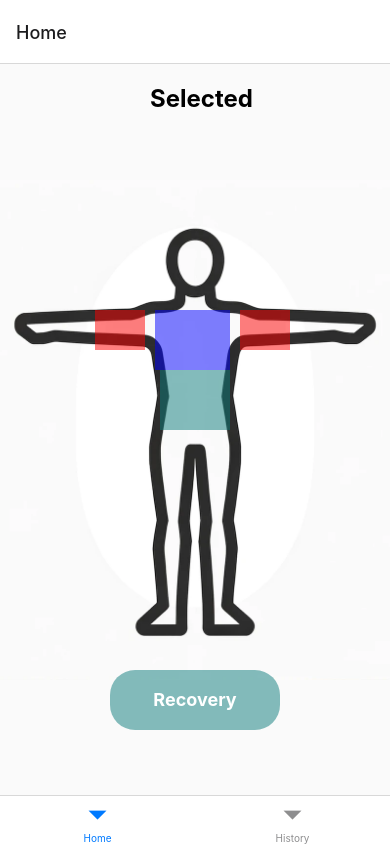
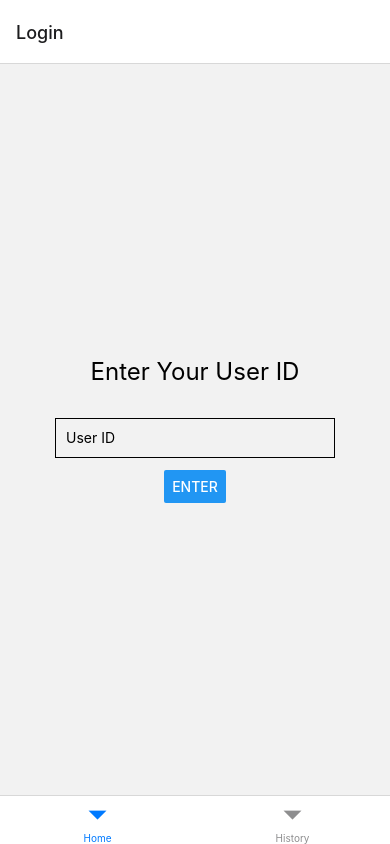
Before and after one commit to joshuaj0421/ZenAthlete, a React Native app: screen / in a window 390 px wide. Built offline with nearby package versions, Linux system fonts and the light colour scheme.

Commit message:
Added login screen

```diff
--- a/App.js
+++ b/App.js
@@ -1,6 +1,6 @@
 import { createClient } from '@supabase/supabase-js';
 import React, { useState, useEffect } from 'react';
-import { StyleSheet, Text, View, Image, TouchableOpacity, Alert, Button } from 'react-native';
+import { StyleSheet, Text, View, Image, TouchableOpacity, Alert, Button, TextInput, ActivityIndicator } from 'react-native';
 import { StatusBar } from 'expo-status-bar';
 import { NavigationContainer } from '@react-navigation/native';
 import { createBottomTabNavigator } from '@react-navigation/bottom-tabs';
@@ -71,7 +71,7 @@ function RecoveryScreen({ route, navigation }) {
     const { data, error } = await supabase
       .from('users')
       .insert([
-        { user_id: '12345', muscle_group: part, recovery_method: method.method }
+        { user_id: userID, muscle_group: part, recovery_method: method.method }
       ]);
 
     if (error) {
@@ -117,12 +117,119 @@ function RecoveryScreen({ route, navigation }) {
   );
 }
 
+function LoginScreen({ navigation }) {
+  const [userId, setUserId] = useState('');
+  const [loading, setLoading] = useState(false);
+  const [userName, setUserName] = useState('');
+
+  const fetchUserName = async (userId) => {
+    setLoading(true);
+    try {
+      const { data, error } = await supabase
+        .from('userdetails')
+        .select('name')
+        .eq('user_id', userId)
+        .maybeSingle();
+
+      if (error) {
+        console.error('Error fetching user:', error);
+        alert('Failed to fetch user details.');
+      } else if (data) {
+        setUserName(data.name);
+        setTimeout(() => {
+          navigation.navigate('Home', { userId, name: data.name });
+        }, 3000);
+      } else {
+        // No user found, prompt to enter name
+        Alert.prompt(
+          'New User',
+          'Enter your name:',
+          [
+            {
+              text: 'Cancel',
+              style: 'cancel',
+              onPress: () => console.log('User creation cancelled'),
+            },
+            {
+              text: 'OK',
+              onPress: (name) => createNewUser(userId, name),
+            },
+          ],
+          'plain-text'
+        );
+      }
+    } catch (error) {
+      console.error('Unexpected error:', error);
+      alert('An unexpected error occurred.');
+    } finally {
+      setLoading(false); // Ensures loading is always turned off
+    }
+  };
+
+  const createNewUser = async (userId, name) => {
+    if (!name.trim()) {
+      alert('Please enter a valid name.');
+      return;
+    }
+    setLoading(true);
+    try {
+      const { error } = await supabase
+        .from('userdetails')
+        .insert([{ user_id: userId, name: name }]);
+
+      if (error) {
+        console.error('Error creating new user:', error);
+        alert('Failed to create new user.');
+      } else {
+        setUserName(name);
+        setTimeout(() => {
+          navigation.navigate('Home', { userId, name });
+        }, 3000);
+      }
+    } catch (error) {
+      console.error('Unexpected error when creating user:', error);
+      alert('An unexpected error occurred while creating user.');
+    } finally {
+      setLoading(false); // Ensures loading is always turned off
+    }
+  };
+
+
+  const handleLogin = () => {
+    if (userId.trim())
+    {
+      fetchUserName(userId);
+    }
+    else{
+      alert('Please enter a valid User ID');
+    }
+  };
+
+  return (
+    <View style={styles.loginContainer}>
+    <Text style={styles.loginTitle}>Enter Your User ID</Text>
+    <TextInput
+      style={styles.input}
+      onChangeText={setUserId}
+      value={userId}
+      placeholder="User ID"
+      keyboardType="numeric"
+    />
+    <Button title="Enter" onPress={handleLogin} disabled={loading} />
+    {loading && <ActivityIndicator size="large" color="#0000ff" />}
+    {userName && <Text>Welcome, {userName}!</Text>}
+  </View>
+  )
+}
+
 let partsPressed = [];
 let shift = 0;
+let userID = "";
 
-function HomeScreen({ navigation }) {
+function HomeScreen({ route, navigation }) {
   const [imageSource, setImageSource] = useState(require('./assets/humanPicture.png'));
   const [selectedParts, setSelectedParts] = useState('');
+  userID = route.params?.userId;
 
   const handleRecovery = () => {
     console.log('Attempting to navigate to Recovery');
@@ -218,7 +325,12 @@ const Tab = createBottomTabNavigator();
 
 function HomeStackScreen() {
   return (
-    <Stack.Navigator>
+    <Stack.Navigator initialRouteName="Login">
+      <Stack.Screen
+        name="Login"
+        component={LoginScreen}
+        options={{ title: 'Login' }}
+      />
       <Stack.Screen
         name="Home"
         component={HomeScreen}
@@ -394,5 +506,22 @@ const styles = StyleSheet.create({
   description: {
     fontSize: 18,
     marginBottom: 20,
-  }
+  },
+  loginContainer: {
+    flex: 1,
+    alignItems: 'center',
+    justifyContent: 'center',
+    padding: 20,
+  },
+  loginTitle: {
+    fontSize: 24,
+    marginBottom: 20,
+  },
+  input: {
+    height: 40,
+    margin: 12,
+    borderWidth: 1,
+    padding: 10,
+    width: '80%',
+  },
 });
```
